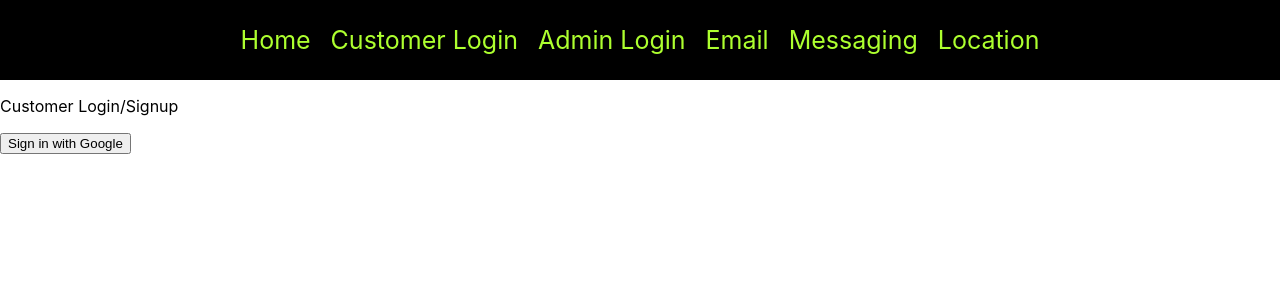
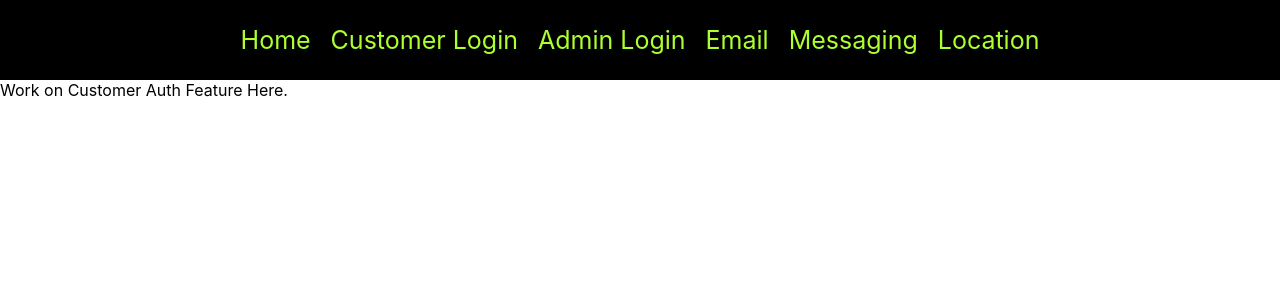
Before and after one commit to RaghuRaikar/Mind-Palace, a React (Create React App) app in the folder my-app/: page /customerauth in a window 1280 px wide. Shown: the top 300 px of the page. Built offline with nearby package versions, Linux system fonts and the light colour scheme.

Commit message:
Removed Customer login

```diff
--- a/my-app/src/pages/CustomerAuth.js
+++ b/my-app/src/pages/CustomerAuth.js
@@ -1,27 +1,11 @@
 import React from 'react';
-import { auth, provider } from "../firebase-config";
-import { signInWithPopup } from "firebase/auth";
-import { useNavigate } from "react-router-dom";
 
-function CustomerAuth({ setIsAuth }) {
-    let navigate = useNavigate();
+ const CustomerAuth = () => {
+     return (
+         <div>
+             Work on Customer Auth Feature Here.
+         </div>
+     );
+ };
 
-    const signInWithGoogle = () => {
-      signInWithPopup(auth, provider).then((result) => {
-        localStorage.setItem("isAuth", true);
-        setIsAuth(true);
-        navigate("/");
-      });
-    };
-
-    return (
-      <div className="loginPage">
-        <p> Customer Login/Signup </p>
-        <button className="login-with-google-btn" onClick={signInWithGoogle}>
-          Sign in with Google
-        </button>
-      </div>
-    );
-  }
-
-  export default CustomerAuth;
+ export default CustomerAuth;
```
